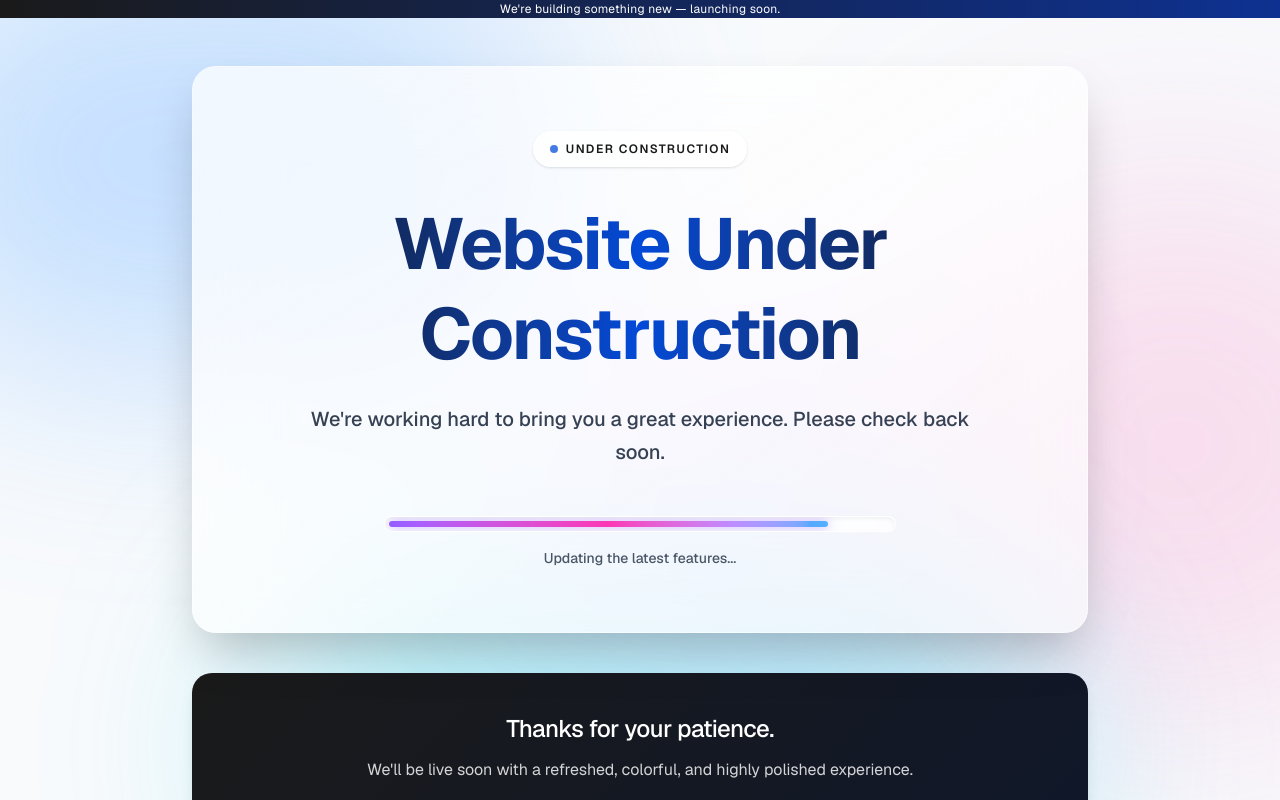
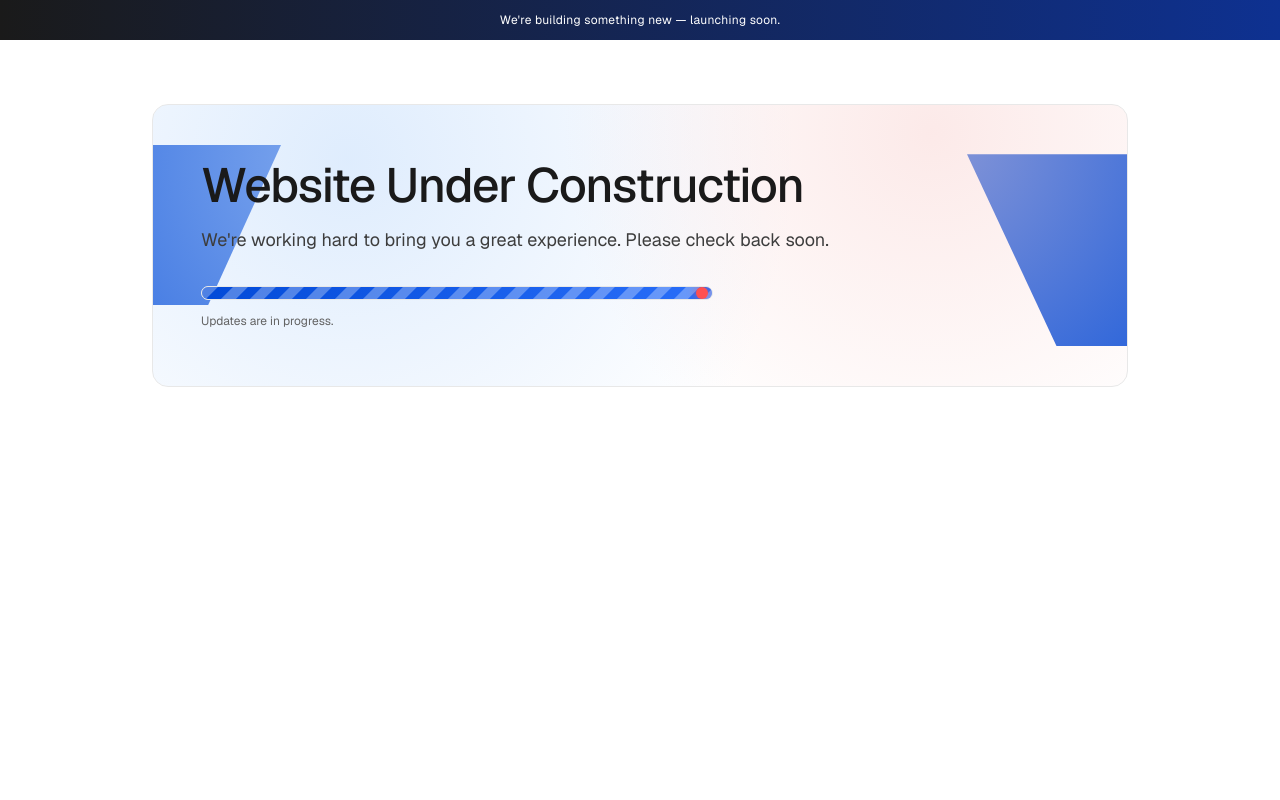
Before and after one commit to Rrayan0001/skpsh, a Next.js app: page / in a window 1280 px wide. Built offline with nearby package versions, Linux system fonts and the light colour scheme.

Commit message:
Fix animation playback and refine progress bar

```diff
--- a/app/globals.css
+++ b/app/globals.css
@@ -48,12 +48,80 @@ a {
 }
 
 @keyframes orb-float {
-  0% { transform: translate(0, 0) scale(1); }
-  100% { transform: translate(30px, 50px) scale(1.1); }
+  0% {
+    transform: translate(0, 0) scale(1);
+  }
+  100% {
+    transform: translate(30px, 50px) scale(1.1);
+  }
 }
 
-@keyframes slide-progress {
-  0% { width: 10%; filter: hue-rotate(0deg); }
-  50% { width: 100%; filter: hue-rotate(45deg); }
-  100% { width: 10%; filter: hue-rotate(0deg); }
+@keyframes hp-progress-sweep {
+  0% {
+    transform: translateX(-100%);
+  }
+  100% {
+    transform: translateX(560%);
+  }
 }
+
+@keyframes hp-progress-stripes {
+  0% {
+    background-position: 0 0;
+  }
+  100% {
+    background-position: 32px 0;
+  }
+}
+
+@keyframes hp-progress-dot {
+  0% {
+    left: 4px;
+    transform: translateY(-50%);
+  }
+  50% {
+    left: calc(100% - 16px);
+    transform: translateY(-50%);
+  }
+  100% {
+    left: 4px;
+    transform: translateY(-50%);
+  }
+}
+
+.hp-progress-stripes {
+  background-image: repeating-linear-gradient(
+    135deg,
+    rgba(255, 255, 255, 0.5) 0 10px,
+    transparent 10px 20px
+  );
+}
+
+.hp-progress-sweep {
+  background-image: linear-gradient(
+    90deg,
+    transparent,
+    rgba(255, 255, 255, 0.8),
+    transparent
+  );
+  transform: translateX(-100%);
+}
+
+.hp-progress-dot {
+  left: 4px;
+  transform: translateY(-50%);
+}
+
+@media (prefers-reduced-motion: no-preference) {
+  .hp-progress-stripes {
+    animation: hp-progress-stripes 1.1s linear infinite;
+  }
+
+  .hp-progress-sweep {
+    animation: hp-progress-sweep 1.8s ease-in-out infinite;
+  }
+
+  .hp-progress-dot {
+    animation: hp-progress-dot 2.2s ease-in-out infinite;
+  }
+}
--- a/app/page.tsx
+++ b/app/page.tsx
@@ -1,62 +1,52 @@
 export default function Home() {
   return (
-    <div className="relative min-h-screen bg-slate-50 text-[var(--hp-ink)] overflow-hidden flex flex-col">
-      {/* Animated Background Orbs */}
-      <div className="absolute inset-0 overflow-hidden pointer-events-none z-0">
-        <div className="absolute top-[-10%] left-[-10%] w-[50%] h-[50%] rounded-full bg-blue-400/30 blur-[100px] motion-safe:animate-[orb-float_12s_infinite_alternate]" />
-        <div className="absolute top-[20%] right-[-10%] w-[40%] h-[60%] rounded-full bg-pink-400/20 blur-[120px] motion-safe:animate-[orb-float_15s_infinite_alternate-reverse]" />
-        <div className="absolute bottom-[-10%] left-[20%] w-[60%] h-[40%] rounded-full bg-cyan-400/30 blur-[100px] motion-safe:animate-[orb-float_18s_infinite_alternate]" />
-        <div className="absolute top-[40%] left-[40%] w-[30%] h-[30%] rounded-full bg-purple-400/20 blur-[110px] motion-safe:animate-[orb-float_14s_infinite_alternate]" />
-      </div>
-
-      <div className="h-10 bg-[linear-gradient(90deg,var(--hp-ink),var(--hp-primary-deep))] text-[var(--hp-on-ink)] relative z-20">
-        <div className="mx-auto max-w-6xl h-full px-6 flex items-center justify-center">
+    <div className="min-h-screen bg-[var(--hp-canvas)] text-[var(--hp-ink)]">
+      <div className="h-10 bg-[linear-gradient(90deg,var(--hp-ink),var(--hp-primary-deep))] text-[var(--hp-on-ink)]">
+        <div className="mx-auto max-w-5xl h-full px-4 sm:px-6 flex items-center justify-center">
           <p className="text-[12px] tracking-wide text-center">
             We&apos;re building something new — launching soon.
           </p>
         </div>
       </div>
 
-      <main className="flex-1 flex flex-col items-center justify-center px-6 py-12 relative z-10">
-        <section className="relative w-full max-w-4xl p-8 sm:p-14 lg:p-16 rounded-[24px] bg-white/60 backdrop-blur-2xl border border-white/60 shadow-2xl overflow-hidden">
-          <div className="absolute inset-0 bg-gradient-to-br from-white/40 to-white/10 pointer-events-none" />
+      <main className="mx-auto flex min-h-[calc(100vh-2.5rem)] max-w-5xl items-center px-4 py-8 sm:min-h-0 sm:items-start sm:px-6 sm:py-16">
+        <section className="relative w-full overflow-hidden rounded-[16px] bg-[var(--hp-paper)] border border-[var(--hp-hairline)]">
+          <div aria-hidden className="pointer-events-none absolute inset-0">
+            <div className="absolute -left-20 top-10 h-40 w-52 bg-[var(--hp-primary)] opacity-90 [clip-path:polygon(35%_0,100%_0,65%_100%,0_100%)]" />
+            <div className="absolute -right-24 bottom-10 h-48 w-64 bg-[var(--hp-primary)] opacity-90 [clip-path:polygon(0_0,65%_0,100%_100%,35%_100%)]" />
+            <div className="absolute inset-0 bg-[radial-gradient(circle_at_20%_20%,var(--hp-primary-soft),transparent_55%)] opacity-60" />
+            <div className="absolute inset-0 bg-[radial-gradient(circle_at_80%_10%,var(--hp-bloom-rose),transparent_45%)] opacity-50" />
+          </div>
 
-          <div className="relative z-10 text-center flex flex-col items-center">
-            <div className="inline-flex flex-row items-center gap-2 rounded-full bg-white/80 border border-white/50 shadow-sm px-4 py-2">
-              <span className="inline-block h-2 w-2 rounded-full bg-[var(--hp-primary)] motion-safe:animate-pulse" aria-hidden />
-              <span className="text-[12px] font-semibold tracking-[0.12em] uppercase text-[var(--hp-ink)]">
-                Under construction
-              </span>
-            </div>
-
-            <h1 className="mt-8 text-4xl sm:text-6xl lg:text-7xl font-bold tracking-tight text-transparent bg-clip-text bg-gradient-to-r from-gray-900 via-[var(--hp-primary)] to-gray-900 leading-tight">
+          <div className="relative px-6 py-10 sm:px-12 sm:py-14">
+            <h1 className="text-3xl sm:text-5xl font-medium tracking-tight text-[var(--hp-ink)]">
               Website Under Construction
             </h1>
 
-            <p className="mt-6 max-w-2xl text-lg sm:text-xl text-gray-700 leading-relaxed font-medium">
+            <p className="mt-4 max-w-2xl text-sm sm:text-lg text-[var(--hp-charcoal)] leading-relaxed">
               We&apos;re working hard to bring you a great experience. Please check back soon.
             </p>
 
-            <div className="mt-12 w-full max-w-lg flex flex-col items-center">
-              {/* Rethought sleek and colorful progress bar */}
-              <div className="h-4 w-full rounded-full bg-white/70 backdrop-blur-md border border-white/60 p-1 shadow-inner overflow-hidden flex items-center">
-                <div className="h-full rounded-full bg-gradient-to-r from-blue-500 via-purple-500 to-cyan-400 w-[60%] motion-safe:animate-[slide-progress_4s_ease-in-out_infinite] shadow-[0_0_12px_rgba(59,130,246,0.6)]" />
+            <div className="mt-8 max-w-lg">
+              <div className="relative h-3.5 w-full rounded-full bg-[var(--hp-fog)] overflow-hidden border border-[var(--hp-hairline)]">
+                <div className="absolute inset-0 bg-[linear-gradient(90deg,var(--hp-primary),var(--hp-primary-bright))]" aria-hidden />
+                <div
+                  className="hp-progress-stripes absolute inset-0 opacity-60"
+                  aria-hidden
+                />
+                <div
+                  className="hp-progress-sweep absolute inset-y-0 w-24"
+                  aria-hidden
+                />
+                <div
+                  className="hp-progress-dot absolute top-1/2 h-3 w-3 rounded-full bg-[var(--hp-bloom-coral)] shadow-[0_0_8px_rgba(255,80,80,0.6)]"
+                  aria-hidden
+                />
               </div>
-              <p className="mt-4 text-sm font-medium text-gray-600">
-                Updating the latest features...
+              <p className="mt-3 text-[12px] text-[var(--hp-graphite)]">
+                Updates are in progress.
               </p>
             </div>
-          </div>
-        </section>
-
-        <section className="mt-10 rounded-[20px] bg-[linear-gradient(135deg,var(--hp-ink),#0f172a)] text-white/90 px-8 py-10 sm:px-14 shadow-lg w-full max-w-4xl text-center flex flex-col items-center">
-          <h2 className="text-xl sm:text-2xl font-medium tracking-tight text-white">Thanks for your patience.</h2>
-          <p className="mt-3 max-w-2xl text-sm sm:text-base opacity-90 leading-relaxed">
-            We&apos;ll be live soon with a refreshed, colorful, and highly polished experience.
-          </p>
-          <div className="mt-6 inline-flex items-center gap-2 rounded-full bg-white/10 border border-white/20 px-5 py-2.5 backdrop-blur-sm">
-            <span className="inline-block h-2 w-2 rounded-full bg-[var(--hp-bloom-coral)]" aria-hidden />
-            <span className="text-[12px] font-semibold tracking-[0.15em] uppercase text-white">Stay tuned</span>
           </div>
         </section>
       </main>
```
